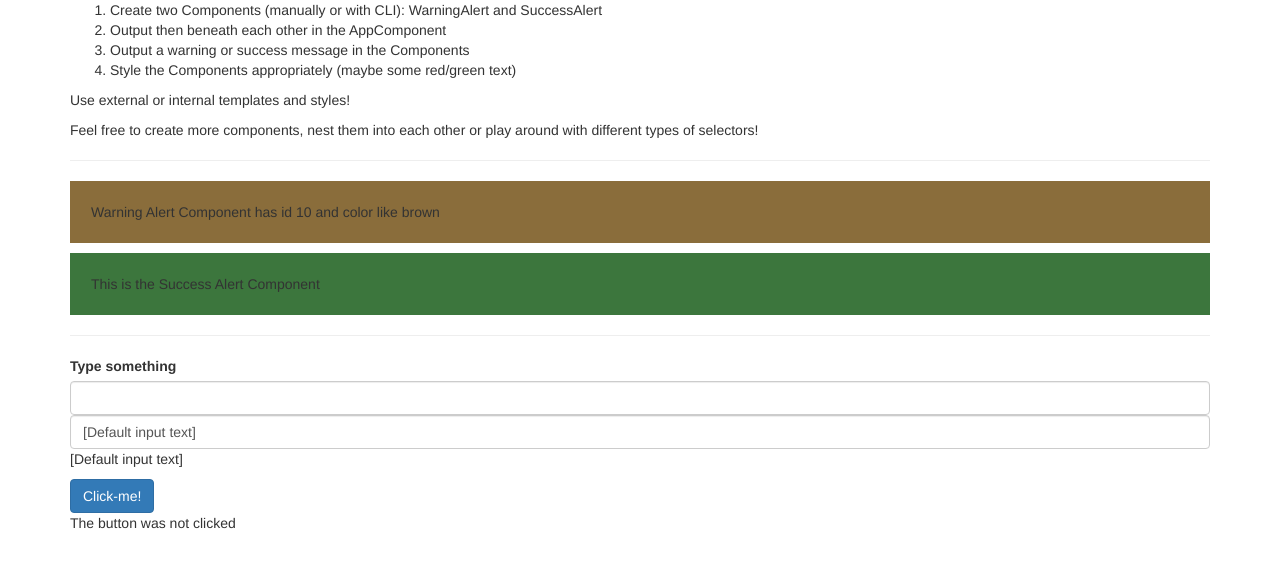
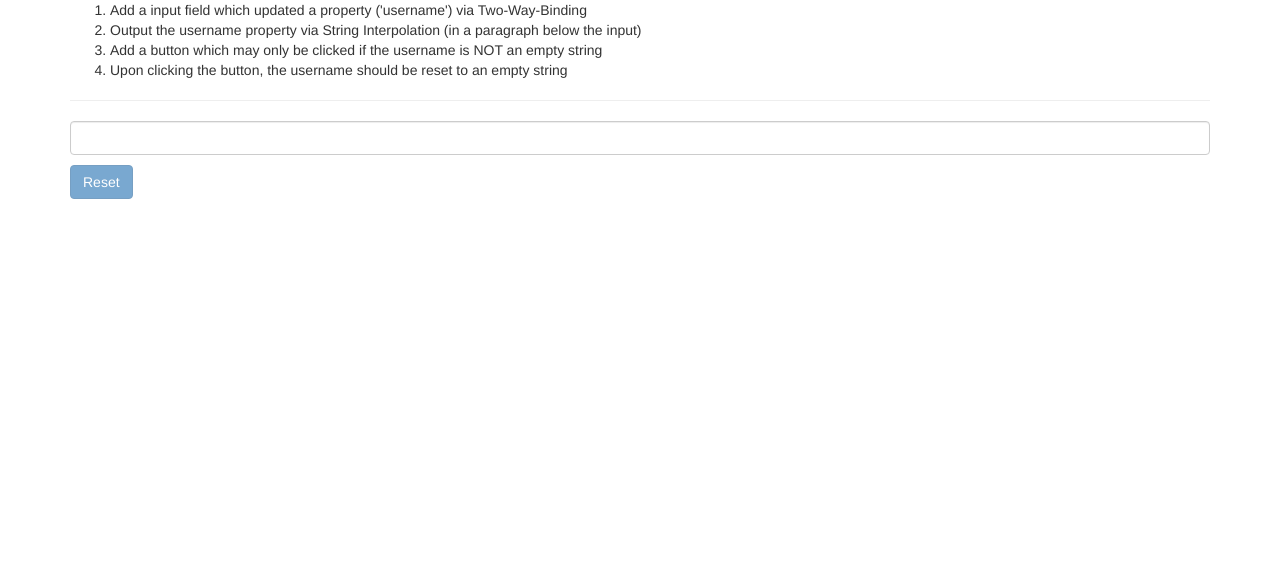
Before and after one commit to artsmandev/hello-world-angular, an Angular app in the folder hello-world/: page / in a window 1280 px wide. Shown: the top 568 px of the page. Built offline with nearby package versions, Linux system fonts and the light colour scheme.

Commit message:
feat: combining all forms data binding

```diff
--- a/hello-world/src/app/app.component.html
+++ b/hello-world/src/app/app.component.html
@@ -2,23 +2,15 @@
 	<div class="row">
 		<div class="col-xs-12">
 			<ol>
-				<li>Create two Components (manually or with CLI): WarningAlert and SuccessAlert</li>
-				<li>Output then beneath each other in the AppComponent</li>
-				<li>Output a warning or success message in the Components</li>
-				<li>Style the Components appropriately (maybe some red/green text)</li>
+				<li>Add a input field which updated a property ('username') via Two-Way-Binding</li>
+				<li>Output the username property via String Interpolation (in a paragraph below the input)</li>
+				<li>Add a button which may only be clicked if the username is NOT an empty string</li>
+				<li>Upon clicking the button, the username should be reset to an empty string</li>
 			</ol>
-			<p>Use external or internal templates and styles!</p>
-			<p>Feel free to create more components, nest them into each other or play around with different types of selectors!</p>
 			<hr />
-			<app-warning-alert />
-			<app-success-alert />
-			<hr />
-			<label>Type something</label>
-			<input type="text" class="form-control" (input)="onInputUpdate($event)">
-			<input type="text" class="form-control" [(ngModel)]="inputText">
-			<p>{{ inputText }}</p>
-			<button class="btn btn-primary" [disabled]="!buttonEnabled" (click)="onClickButton()">Click-me!</button>
-			<p>{{ clickButtonMessage }}</p>
+			<input type="text" class="form-control" [(ngModel)]="username">
+			<p>{{ username }}</p>
+			<button class="btn btn-primary" [disabled]="username === ''" (click)="username = ''">Reset</button>
 		</div>
 	</div>
 </div>
--- a/hello-world/src/app/app.component.ts
+++ b/hello-world/src/app/app.component.ts
@@ -6,21 +6,5 @@
 	styleUrls: ['./app.component.css']
 })
 export class AppComponent {
-	buttonEnabled = false;
-	clickButtonMessage = 'The button was not clicked';
-	inputText = '[Default input text]'
-
-	constructor() {
-		setTimeout(() => {
-			this.buttonEnabled = true;
-		}, 2000);
-	}
-
-	onClickButton() {
-		this.clickButtonMessage = 'The button was clicked!';
-	}
-
-	onInputUpdate(event: Event) {
-		this.inputText = (<HTMLInputElement>event.target).value;
-	}
+	username = '';
 }
```
